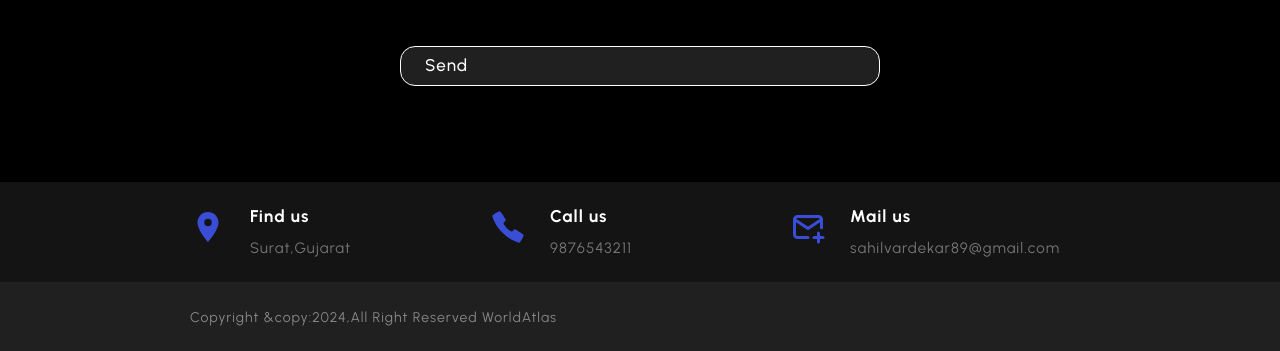
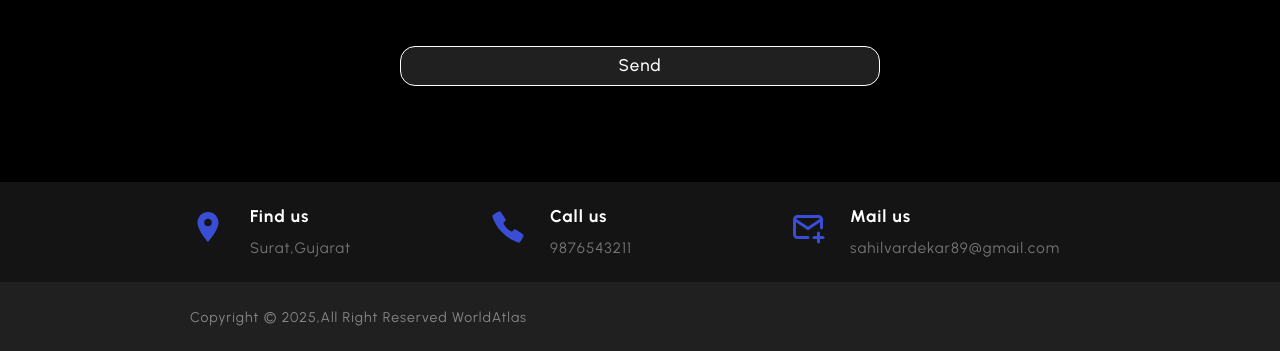
Before and after one commit to V-sahil1/world-atlas, a React (Vite) app: page /contact in a window 1280 px wide. Shown: the part 668-1019 px from the top of the page. Built offline with nearby package versions, Linux system fonts and the light colour scheme.

Commit message:
send button center

```diff
--- a/src/Components/Layout/CountryDetails.jsx
+++ b/src/Components/Layout/CountryDetails.jsx
@@ -1,40 +1,37 @@
-import React, { useEffect, useTransition } from 'react'
-import { useState } from 'react'
-import { NavLink, useParams } from 'react-router-dom'
-import Loader from '../Ui/Loader';
-import { getCountryindData } from '../../Api/PostApi';
+import React, { useEffect, useTransition } from "react";
+import { useState } from "react";
+import { NavLink, useParams, useNavigate } from "react-router-dom";
+import Loader from "../Ui/Loader";
+import { getCountryindData } from "../../Api/PostApi";
 
 function CountryDetails() {
-   const params =useParams();
+  const params = useParams();
+  const navigate = useNavigate();
 
+  const [ispanding, startTransition] = useTransition();
+  const [country, setCountry] = useState();
 
-   const [ispanding,startTransition]= useTransition()
-   const [country,setCountry] = useState()
-
-
-
-    useEffect(()=>{
-      startTransition(async()=>{
+  useEffect(() => {
+    startTransition(async () => {
       const res = await getCountryindData(params.id);
       console.log(res);
-        if(res.status ===200){
+      if (res.status === 200) {
         console.log(res.data[0]);
 
-           setCountry(res.data[0])
+        setCountry(res.data[0]);
+      }
+    });
+  }, [params.id]);
+  if (ispanding) return <Loader />;
 
-        }
-
-      })
-
-    },[params.id])
-    if(ispanding) return<Loader/>
+  const handleNavigation = () => {
+    navigate("/country");
+  };
 
   return (
-   <section className='card country-details-card container'>
-    <div className='container-card bg-white-box'>
-
-
-    {country  && (
+    <section className="card country-details-card container">
+      <div className="container-card bg-white-box">
+        {country && (
           <div className="country-image grid grid-two-cols">
             <img
               src={country.flags.svg}
@@ -89,20 +86,15 @@ function CountryDetails() {
           </div>
         )}
 
-       <div className='country-card-backbtn'>
-        <NavLink to= "/country"  className='backbtn' >
-         <button  className='country-card-backbtn' >
+        <div className="country-card-backbtn">
+          <button className="country-card-backbtn" onClick={handleNavigation}>
             Go Back
-         </button>  </NavLink>
-         <NavLink></NavLink>
+          </button>{" "}
 
         </div>
       </div>
-
-
-
     </section>
-  )
+  );
 }
 
-export default CountryDetails
+export default CountryDetails;
--- a/src/Components/Layout/Herosection.jsx
+++ b/src/Components/Layout/Herosection.jsx
@@ -10,7 +10,7 @@ function Herosection() {
           <h1>Explore the World, One Country at a Time.</h1>
           <p className="p">
             Discover the history, culture, and beauty of every
-            nation.Sort,search,and filter through countries to find the details hello
+            nation.Sort,search,and filter through countries to find the details
             you need.{" "}
           </p>
           <NavLink to="about">
--- a/src/Components/Ui/Footer.jsx
+++ b/src/Components/Ui/Footer.jsx
@@ -36,7 +36,7 @@ function Footer() {
       <div className='grid grid-two-cols'>
         <div className='copyright-text'>
           <p>
-            Copyright &copy:2024,All Right Reserved WorldAtlas
+            Copyright &copy; 2025,All Right Reserved WorldAtlas
           </p>
         </div>
       </div>
--- a/src/Pages/Contact.jsx
+++ b/src/Pages/Contact.jsx
@@ -38,7 +38,7 @@ function Contact() {
               name="massage"
               className="form-control"
             ></textarea>
-            <button type="submit" value="send">
+            <button type="submit" value="send" style={{display:'flex',justifyContent:'center'}}>
               Send
             </button>
           </form>
```
Lines whose indentation alone changed are shown as unchanged.
